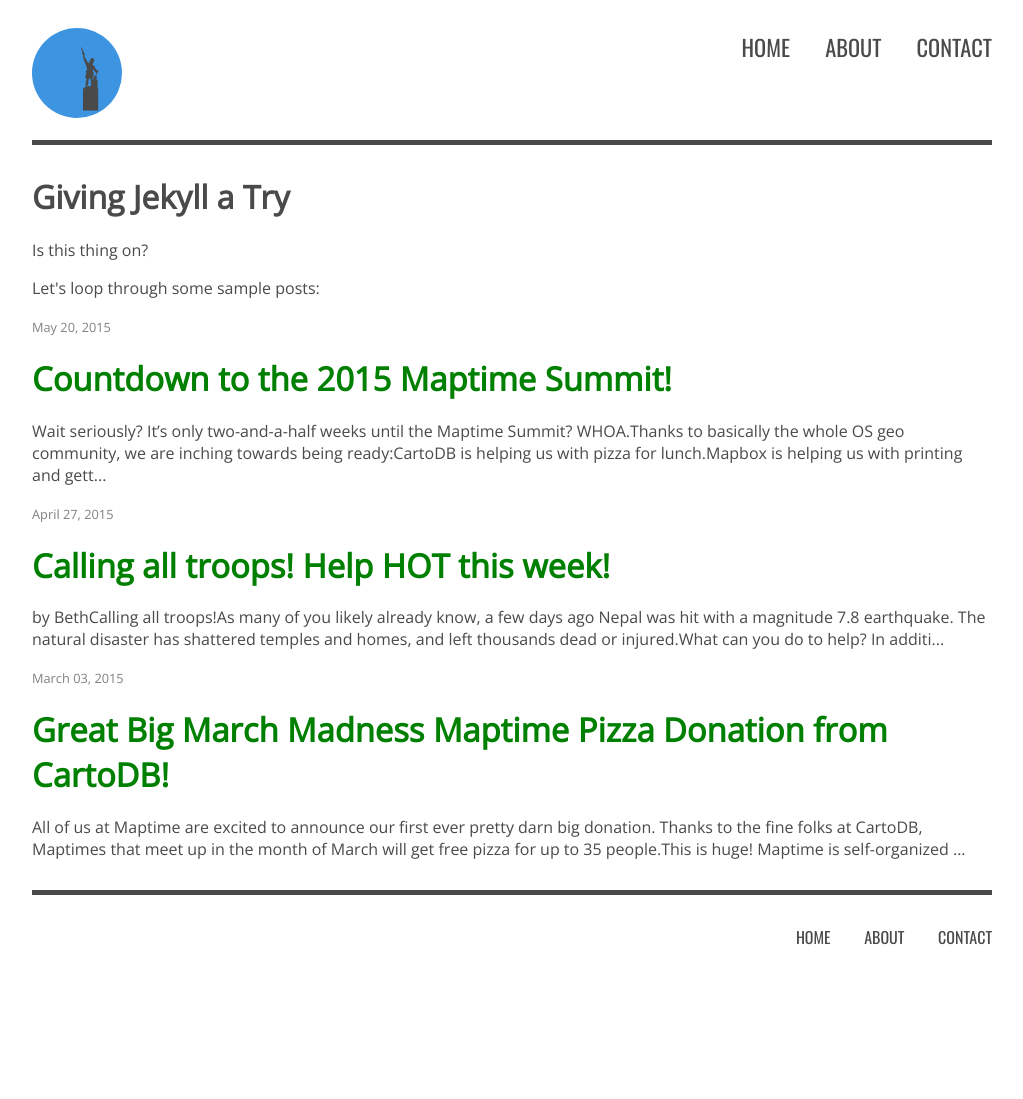
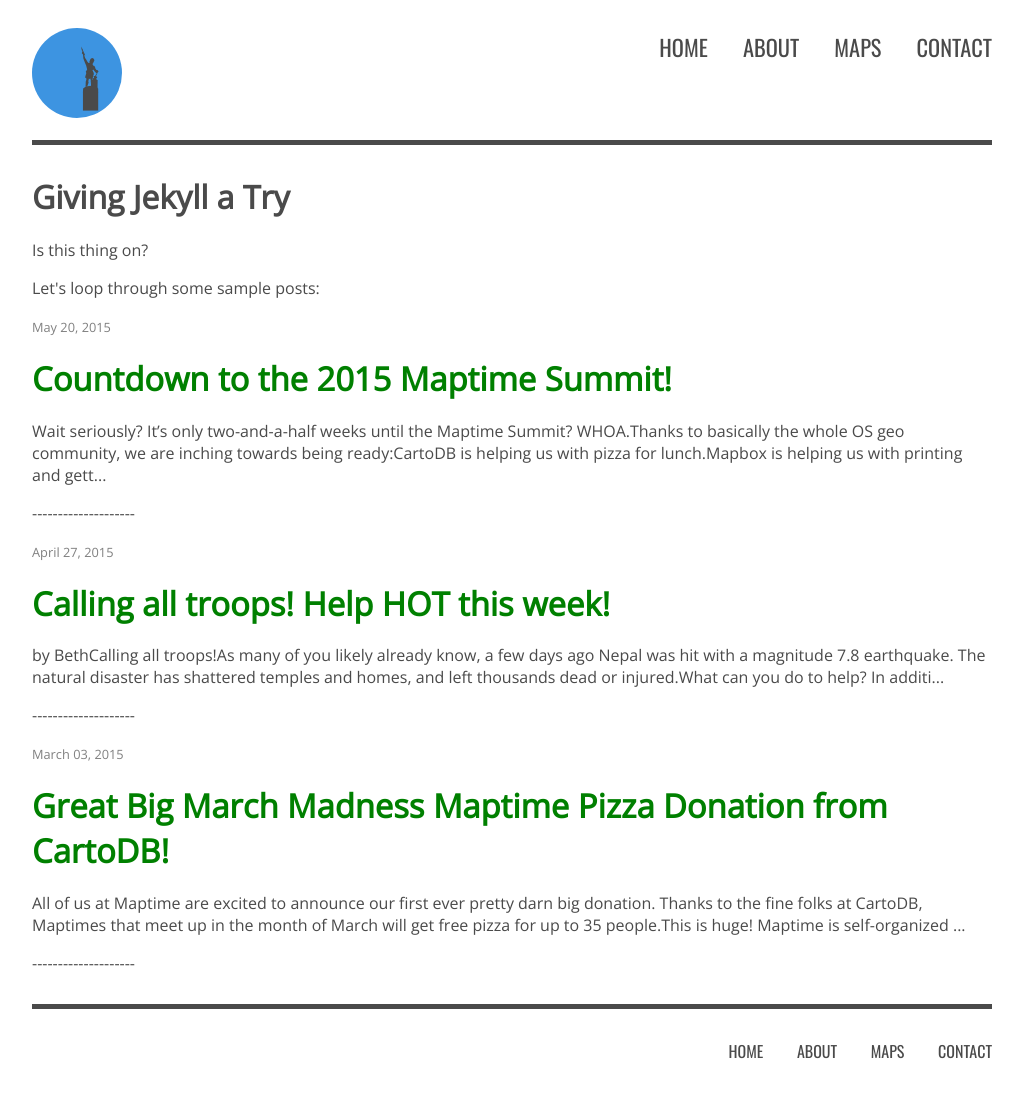
Before and after one commit to uafrazier/jekyll-explorer, a Jekyll site: the page built from index.html, in a window 1280 px wide. Shown: the whole page, without its empty margins (128-1151 px from the left). Built offline with Jekyll 4.4.1, drawn with Linux system fonts in a browser that asks for light colours; before the commit the page ends 985 px from its top, so only the background shows below that.

Commit message:
added maps folder, maps nav

```diff
--- a/_includes/nav.html
+++ b/_includes/nav.html
@@ -2,6 +2,7 @@
   <ul class='nav {{include.navclass}}'>
     <li><a href='{{site.baseurl}}/index.html' class="{% if page.url == '/index.html' %}active{% endif %}">Home</a></li>
     <li><a href='{{site.baseurl}}/about.html' class="{% if page.url == '/about.html' %}active{% endif %}">About</a></li>
+    <li><a href='{{site.baseurl}}/maps/index.html' class="{% if page.url == '/maps/index.html' %}active{% endif %}">Maps</a></li>
     <li><a href='{{site.baseurl}}/contact.html' class="{% if page.url == '/contact.html' %}active{% endif %}">Contact</a></li>
   </ul>
 </nav>
--- a/css/common.css
+++ b/css/common.css
@@ -25,6 +25,12 @@
 h3
   padding: 0px;
   margin: 0px 0 0px 0;
+}
+
+.posts > hr {
+border-width: 60%;
+margin-left: auto;
+margin-right: auto;
 }
 
 a:visited {
--- a/index.html
+++ b/index.html
@@ -11,6 +11,7 @@
       <span class="date">{{ item.date | date: '%B %d, %Y' }}</span>
       <h3><a class="post-link" href='{{site.baseurl}}{{item.url}}'>{{item.title}}</a></h3>
       <p class="description">{{item.content | strip_html | strip_newlines | truncate: 250}}</p>
+      <p>--------------------</p>
     </li>
   {% endfor %}
 </ul>
--- /dev/null
+++ b/maps/index.html
@@ -0,0 +1,6 @@
+---
+layout: default
+---
+
+<h1>Maps</h1>
+{% include maps-nav.html navclass='nav-top' %}
```
